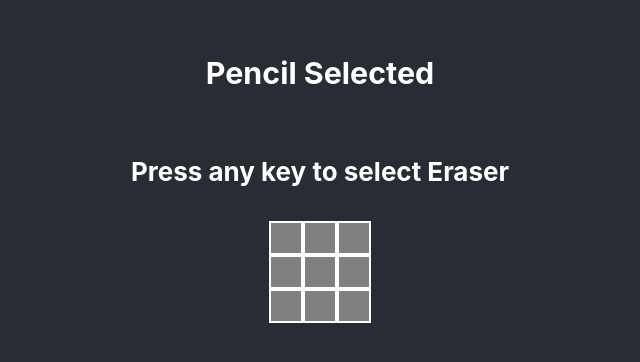
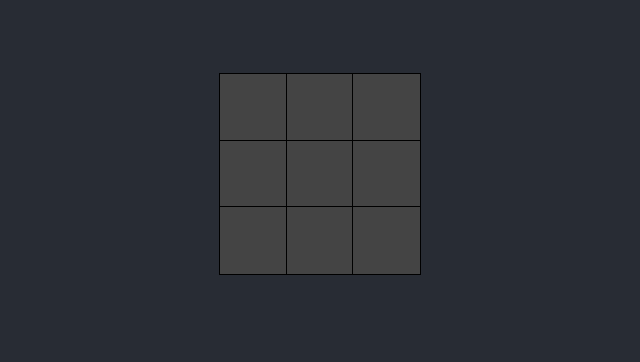
Before and after one commit to FelicianoG/nonogramsdasu, a React (Create React App) app: page / in a window 1280 px wide. Shown: the part 226-588 px from the top of the page, without its empty margins (320-960 px from the left). Built offline with nearby package versions, Linux system fonts and the light colour scheme.

Commit message:
Fixed major grid bug and started win functionality

```diff
--- a/src/App.js
+++ b/src/App.js
@@ -5,7 +5,7 @@ function App() {
   return (
     <div className="App">
       <header className="App-header">
-        <Grid></Grid>
+        <Grid size={200} rowNum={3} columnNum={3}></Grid>
       </header>
     </div>
   );
--- a/src/components/Grid.jsx
+++ b/src/components/Grid.jsx
@@ -1,9 +1,33 @@
 import Square from "./Square";
-import { useEffect, useState } from "react";
+import { useState } from "react";
+import arrDenester from "../utils";
 
-export default function Grid({ rowNum = 3, columnNum = 3 }) {
+export default function Grid({
+  winBoard = [
+    [false, true, false],
+    [false, true, false],
+    [true, true, true],
+  ],
+  size = 400,
+  rowNum = 3,
+  columnNum = 3,
+}) {
+  const GRID_STYLE = {
+    display: "flex",
+    justifyContent: "center",
+    alignItems: "center",
+    backgroundColor: "red",
+    flexDirection: "column",
+    width: `${size}px`,
+    height: `${size}px`,
+  };
+
   const ROW_STYLE = {
     display: "flex",
+    justifyContent: "center",
+    alignItems: "center",
+    width: "100%",
+    height: `${size / rowNum}px`,
   };
   const initialColumns = [];
   for (let i = 0; i < columnNum; i++) {
@@ -14,44 +38,31 @@ export default function Grid({ rowNum = 3, columnNum = 3 }) {
     dimension.push([...initialColumns]);
   }
 
-  const [board, setBoard] = useState([
-    [false, false, false],
-    [false, false, false],
-    [false, false, false],
-  ]);
-  const [pencil, setPencil] = useState(true);
-
-  document.addEventListener("keydown", () => {
-    setPencil((prev) => !prev);
-  });
+  const [board, setBoard] = useState(dimension);
 
   function handleRow(row, column) {
     setBoard((prev) => {
-      let arr = [...prev];
-      arr[row][column] = pencil;
-      return [...arr];
+      const arr = arrDenester(prev);
+      // arr[row][column] = !prev[row][column];
+      arr[row][column] = true;
+      return arrDenester([...arr]);
     });
   }
 
   return (
     <>
-      {pencil ? (
-        <>
-          <h3>Pencil Selected</h3>
-          <h4>Press any key to select Eraser</h4>
-        </>
-      ) : (
-        <>
-          <h3>Eraser Selected</h3>
-          <h4>Press any key to select Pencil</h4>
-        </>
-      )}
+      {JSON.stringify(board) === JSON.stringify(winBoard) ? (
+        <h1>You win!</h1>
+      ) : null}
+      <div style={GRID_STYLE}>
         {board.map((arr, i) => {
           return (
             <div key={i} style={ROW_STYLE}>
               {arr.map((square, j) => {
                 return (
                   <Square
+                    gridSize={size}
+                    resolution={rowNum}
                     key={`${i}${j}`}
                     row={i}
                     column={j}
@@ -63,6 +74,7 @@ export default function Grid({ rowNum = 3, columnNum = 3 }) {
             </div>
           );
         })}
+      </div>
     </>
   );
 }
--- a/src/components/Square.jsx
+++ b/src/components/Square.jsx
@@ -1,12 +1,21 @@
-export default function Square({ marked, column, handleRow, row }) {
+export default function Square({
+  gridSize,
+  marked,
+  column,
+  handleRow,
+  row,
+  resolution,
+}) {
+  console.log(gridSize / resolution);
   const SQUARE_STYLE = {
-    width: "30px",
-    height: "30px",
-    backgroundColor: "gray",
-    border: "solid white 2px",
+    width: `${gridSize / resolution}px`,
+    height: `${gridSize / resolution}px`,
+    backgroundColor: "#444",
+    outline: "solid black 1px",
+    // userSelect: "none",
   };
   const MARKED = {
-    backgroundColor: "red",
+    backgroundColor: "#BBB",
   };
 
   return (
--- /dev/null
+++ b/src/utils.js
@@ -0,0 +1,21 @@
+function arrRemake(arr) {
+  let arr1 = [...arr];
+  arr1 = arr1.join(" ");
+  arr1 = arr1.split(" ");
+  for (let i = 0; i < arr.length; i++) {
+    if (arr1[i] === "true") {
+      arr1[i] = true;
+    } else {
+      arr1[i] = false;
+    }
+  }
+  return arr1;
+}
+
+export default function arrDenester(arr) {
+  let arr1 = [...arr];
+  for (let j = 0; j < arr1.length; j++) {
+    arr1[j] = arrRemake(arr1[j]);
+  }
+  return arr1;
+}
```
Lines whose indentation alone changed are shown as unchanged.
